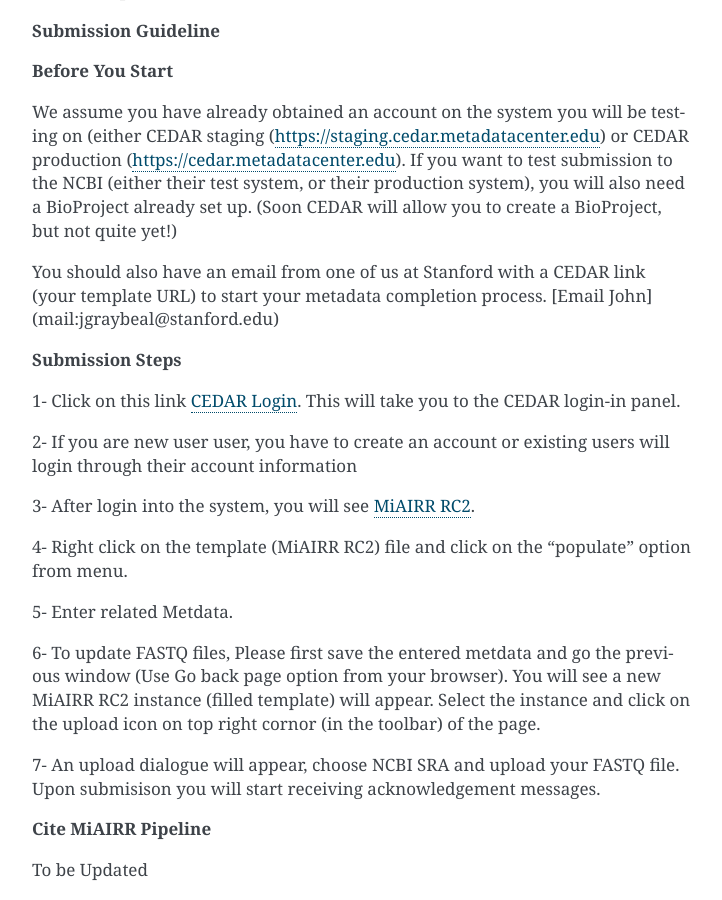
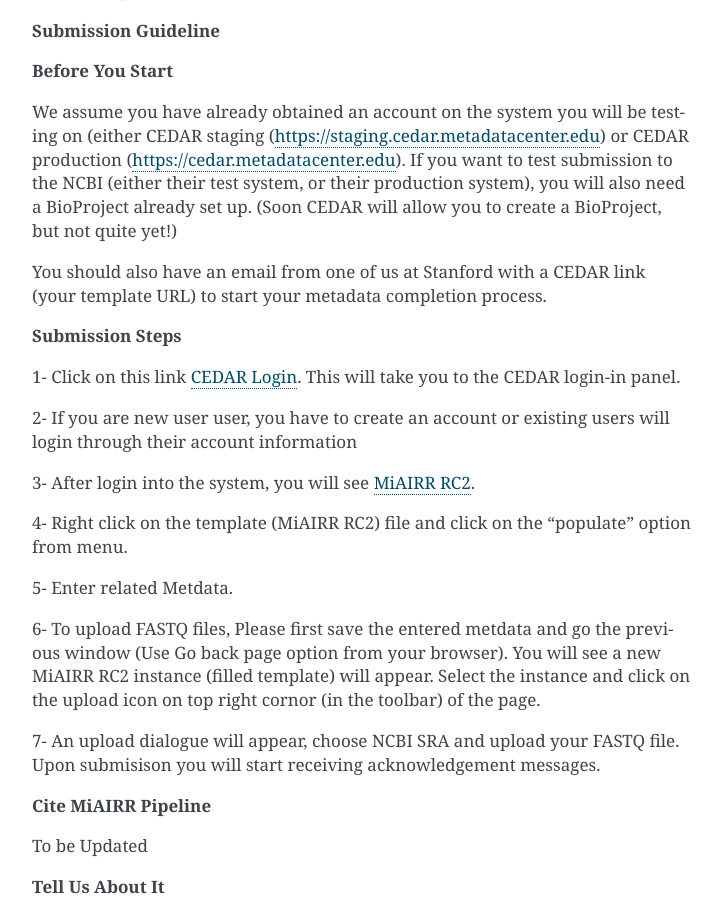
Before and after one commit to airr-community/airr-standards, a Sphinx documentation site: the page built from docs/cairr/overview.rst, in a window 1280 px wide and 900 px high, scrolled down 897 px. Shown: the whole window, without its empty margins (388-1110 px from the left). Built offline with Sphinx 7.4.7, drawn with Linux system fonts in a browser that asks for light colours; pages that are not in the unit, such as notebooks, are missing from menus.

Commit message:
fixed minor issues
fixed minor issues

```diff
--- a/docs/cairr/overview.rst
+++ b/docs/cairr/overview.rst
@@ -14,7 +14,7 @@
 
 We assume you have already obtained an account on the system you will be testing on (either CEDAR staging (https://staging.cedar.metadatacenter.edu)  or CEDAR production (https://cedar.metadatacenter.edu). If you want to test submission to the NCBI (either their test system, or their production system), you will also need a BioProject already set up. (Soon CEDAR will allow you to create a BioProject, but not quite yet!)
 
-You should also have an email from one of us at Stanford with a CEDAR link (your template URL) to start your metadata completion process. [Email John](mail:jgraybeal@stanford.edu)
+You should also have an email from one of us at Stanford with a CEDAR link (your template URL) to start your metadata completion process.
 
 **Submission Steps**
 
@@ -30,7 +30,7 @@
 
 5- Enter related Metdata.
 
-6- To update FASTQ files, Please first save the entered metdata and go the previous window (Use Go back page option from your browser). You will see a new MiAIRR RC2 instance (filled template) will appear. Select the instance and click on the upload icon on top right cornor (in the toolbar) of the page.
+6- To upload FASTQ files, Please first save the entered metdata and go the previous window (Use Go back page option from your browser). You will see a new MiAIRR RC2 instance (filled template) will appear. Select the instance and click on the upload icon on top right cornor (in the toolbar) of the page.
 
 7- An upload dialogue will appear, choose NCBI SRA and upload your FASTQ file. Upon submisison you will start receiving acknowledgement messages.
 
```
